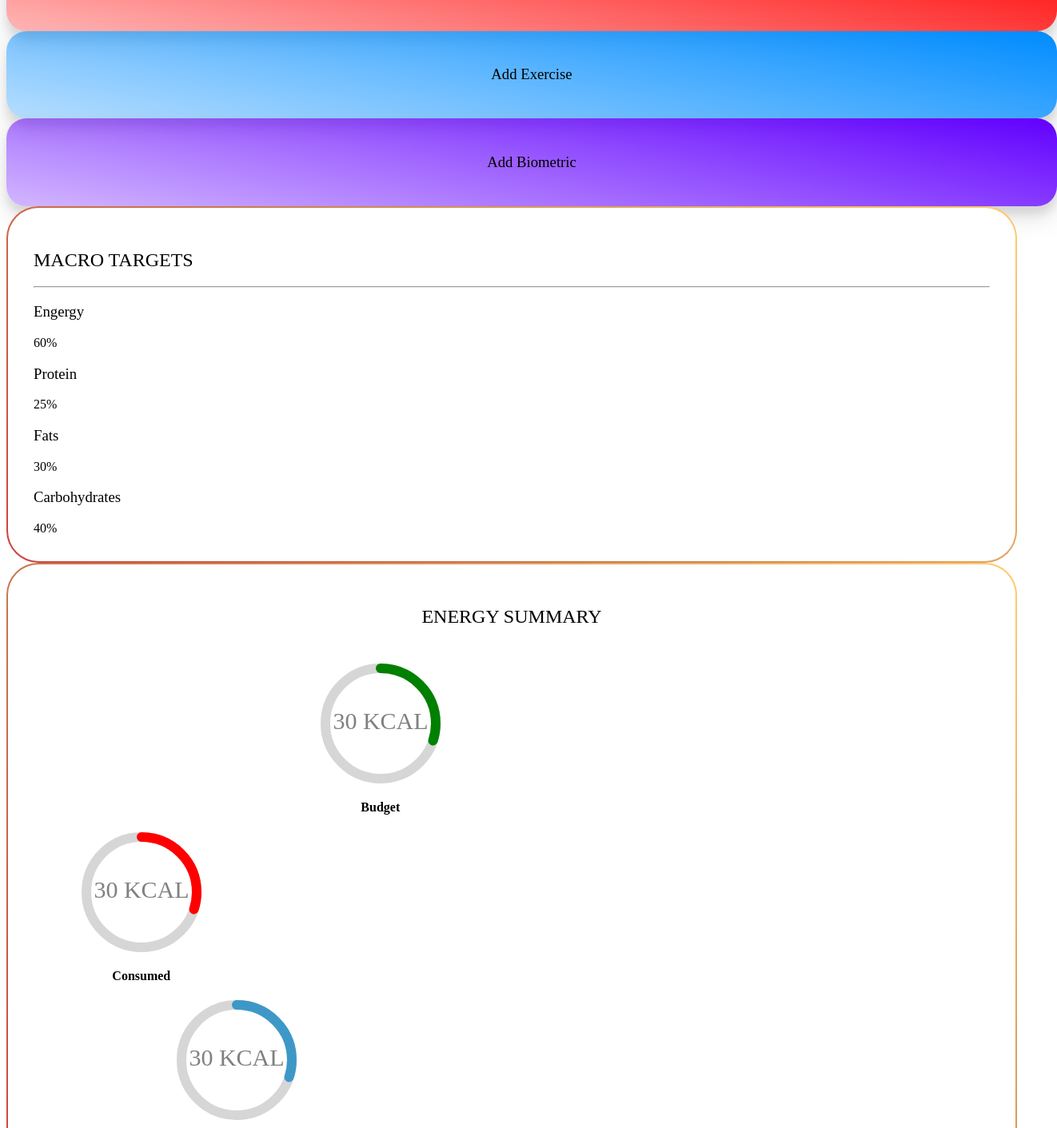
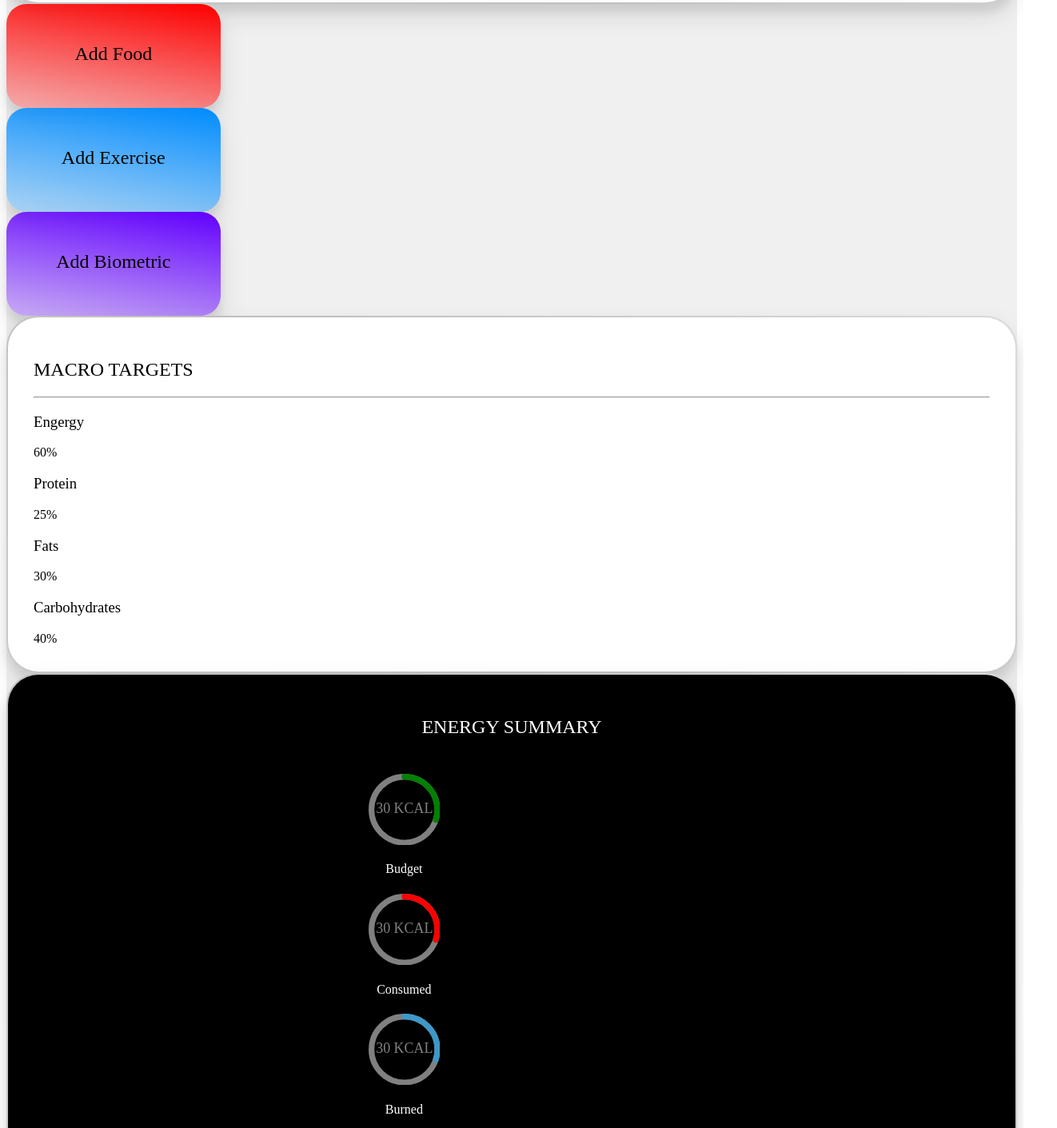
Before and after one commit to paetinspier/FoodForFuel, a React (Create React App) app in the folder food_for_fuel_app/: page /Dashboard in a window 1280 px wide. Shown: the part 1240-2651 px from the top of the page at 80% size, 1322 px wide, since content can reach past the window. Built offline with nearby package versions, Linux system fonts and the light colour scheme.

Commit message:
added styling

```diff
--- a/food_for_fuel_app/src/Dashboard.js
+++ b/food_for_fuel_app/src/Dashboard.js
@@ -31,7 +31,7 @@ function Dashboard(){
             backgroundColor: 'white'
         },
         position: 'fixed',
-        height: '45vh',
+        height: '100vh',
         borderRight: '1px solid #b8b8b849',
         backgroundColor: 'white'
     };
@@ -39,7 +39,7 @@ function Dashboard(){
 
     return(
         <div >
-            <Container fluid>
+            <Container fluid style={{backgroundColor: '#f0f0f0'}}>
                 {/* this Row represents the entire viewport */}
                 <Row>
                     {/* this Column is the left panel */}
@@ -80,7 +80,7 @@ function Dashboard(){
                     <Col sm={10} style={{height: '100%'}}>
                         {/* this Row is the header row at the top */}
                         <Row style={{height: '20%'}}>
-                            <h1 style={{fontWeight: '300', paddingTop: '1%'}}>Welcome, User Name</h1>
+                            <h1 style={{fontWeight: '300', paddingTop: '2%', paddingBottom: '5%'}}>Welcome, User Name</h1>
                         </Row>
                         {/* this Row is the main dashboard part */}
                         <Row style={{ height: '80%'}}>
@@ -90,7 +90,7 @@ function Dashboard(){
                                         <AddComponent/>
                                     </div>
                                     <div style={{alignContent: 'center'}}>
-                                        <Stack gap={5} direction='horizontal'>
+                                        <Stack gap={4} direction='horizontal'>
                                             <div>
                                                 <FoodBtn/>
                                             </div>
--- a/food_for_fuel_app/src/components/BiometricBtn.js
+++ b/food_for_fuel_app/src/components/BiometricBtn.js
@@ -6,7 +6,7 @@ function BiometricBtn(){
         <div>
             <Link to=''>
                 <div className='bioBtn'>
-                    <h3>Add Biometric</h3>
+                    <h3 style={{fontSize: '1.5rem'}}>Add Biometric</h3>
                 </div>
             </Link>
             <Outlet/>
--- a/food_for_fuel_app/src/components/CSS/dashboard.css
+++ b/food_for_fuel_app/src/components/CSS/dashboard.css
@@ -17,32 +17,35 @@ a {
 .foodBtn {
     color: red;
     background: linear-gradient(190deg, #ff0000, #ff000049);
-    height: 100%;
-    width: 100%;
+    height: 10vh;
+    width: 17vw;
     border-radius: 25px;
     padding: 25px;
     text-align: center;
     box-shadow: rgba(136, 136, 136, 0.25) 0px 14px 28px, rgba(165, 165, 165, 0.22) 0px 10px 10px;
+    font-size: .1rem;
 }
 
 .exBtn {
     color: red;
     background: linear-gradient(190deg, #008cff, #008cff49);
-    height: 100%;
-    width: 100%;
+    height: 10vh;
+    width: 17vw;
     border-radius: 25px;
     padding: 25px;
     text-align: center;
     box-shadow: rgba(136, 136, 136, 0.25) 0px 14px 28px, rgba(165, 165, 165, 0.22) 0px 10px 10px;
+    font-size: .1rem;
 }
 
 .bioBtn {
     color: red;
     background: linear-gradient(190deg, #6200ff, #6200ff49);
-    height: 100%;
-    width: 100%;
+    height: 10vh;
+    width: 17vw;
     border-radius: 25px;
     padding: 25px;
     text-align: center;
     box-shadow: rgba(136, 136, 136, 0.25) 0px 14px 28px, rgba(165, 165, 165, 0.22) 0px 10px 10px;
+    font-size: .1rem;
 }
--- a/food_for_fuel_app/src/components/EnergySummaryWidget.js
+++ b/food_for_fuel_app/src/components/EnergySummaryWidget.js
@@ -7,7 +7,7 @@ import 'react-circular-progressbar/dist/styles.css';
 function EnergySummaryWidget(){
     return(
         <div className='contain'>
-            <div className='contain-rad'>
+            <div className='contain-rad' style={{color: 'white', backgroundColor: 'black'}}>
                 <Container>
                     <Row style={{paddingBottom: '25px'}}>
                         <Col sm={12}>
@@ -16,23 +16,25 @@ function EnergySummaryWidget(){
                     </Row>
                     <Row>
                         <Col sm={12}>
-                            <div style={{height: '100%', width: '150px', marginLeft: '30%'}}>
-                                <CircularProgressbar value={30} text={'30'+ ' KCAL'}  styles={buildStyles({textColor: "grey", pathColor: "green"})}/>
-                                <h4 style={{textAlign: 'center'}}>Budget</h4>
+                            <div style={{height: '100%', width: '7vw', marginLeft: '35%'}}>
+                                <CircularProgressbar value={30} text={'30'+ ' KCAL'} styles={buildStyles({textColor: "grey", pathColor: "green", trailColor: 'grey'})}/>
+                                <h4 style={{textAlign: 'center', fontWeight:'150'}}>Budget</h4>
                             </div>
                         </Col>
                     </Row>
                     <Row>
-                        <Col sm={6}>
-                            <div style={{height: '100%', width: '150px', marginLeft: '5%'}}>
-                                <CircularProgressbar value={30} text={'30'+ ' KCAL'} styles={buildStyles({textColor: "Grey", pathColor: "red"})}/>
-                                <h4 style={{textAlign: 'center'}}>Consumed</h4>
+                        <Col sm={12}>
+                            <div style={{height: '100%', width: '7vw', marginLeft: '35%'}}>
+                                <CircularProgressbar value={30} text={'30'+ ' KCAL'} styles={buildStyles({textColor: "Grey", pathColor: "red", trailColor: 'grey'})}/>
+                                <h4 style={{textAlign: 'center', fontWeight: '150'}}>Consumed</h4>
                             </div>
                         </Col>
-                        <Col sm={6}>
-                            <div style={{height: '100%', width: '150px', marginLeft: '15%'}}>
-                                <CircularProgressbar value={30} text={'30'+ ' KCAL'} styles={buildStyles({textColor: "grey"})}/>
-                                <h4 style={{textAlign: 'center'}}>Burned</h4>
+                    </Row>
+                    <Row>
+                        <Col sm={12}>
+                            <div style={{height: '100%', width: '7vw', marginLeft: '35%'}}>
+                                <CircularProgressbar value={30} text={'30'+ ' KCAL'} styles={buildStyles({textColor: "grey", trailColor: 'grey'})}/>
+                                <h4 style={{textAlign: 'center', fontWeight: '150'}}>Burned</h4>
                             </div>
                         </Col>
                     </Row>
--- a/food_for_fuel_app/src/components/ExerciseBtn.js
+++ b/food_for_fuel_app/src/components/ExerciseBtn.js
@@ -6,7 +6,7 @@ function ExerciseBtn(){
         <div>
             <Link to=''>
                 <div className='exBtn'>
-                    <h3>Add Exercise</h3>
+                    <h3 style={{fontSize: '1.5rem'}}>Add Exercise</h3>
                 </div>
             </Link>
             <Outlet/>
--- a/food_for_fuel_app/src/components/FoodBtn.js
+++ b/food_for_fuel_app/src/components/FoodBtn.js
@@ -6,7 +6,7 @@ function FoodBtn(){
         <div>
             <Link to=''>
                 <div className='foodBtn'>
-                    <h3>Add Food</h3>
+                    <h3 style={{fontSize: '1.5rem'}}>Add Food</h3>
                 </div>
             </Link>
             <Outlet/>
--- a/food_for_fuel_app/src/index.css
+++ b/food_for_fuel_app/src/index.css
@@ -1,12 +1,13 @@
 .contain {
-    min-width: 500px;
+    min-width: 100px;
     margin: auto;
     overflow: auto;
     min-height: fit-content;
     padding: 2px;
-    background-image: linear-gradient(43deg, #d04141 0%, #c88050 46%, #FFCC70 100%);
+    background-image: linear-gradient(43deg, #cacaca 0%, #bebebe 46%, #dadada 100%);
     border-radius: 40px;
     background-color: #4158D0;
+    box-shadow: rgba(136, 136, 136, 0.25) 0px 14px 28px, rgba(165, 165, 165, 0.22) 0px 10px 10px;
 }
 
 .contain-rad {
```
